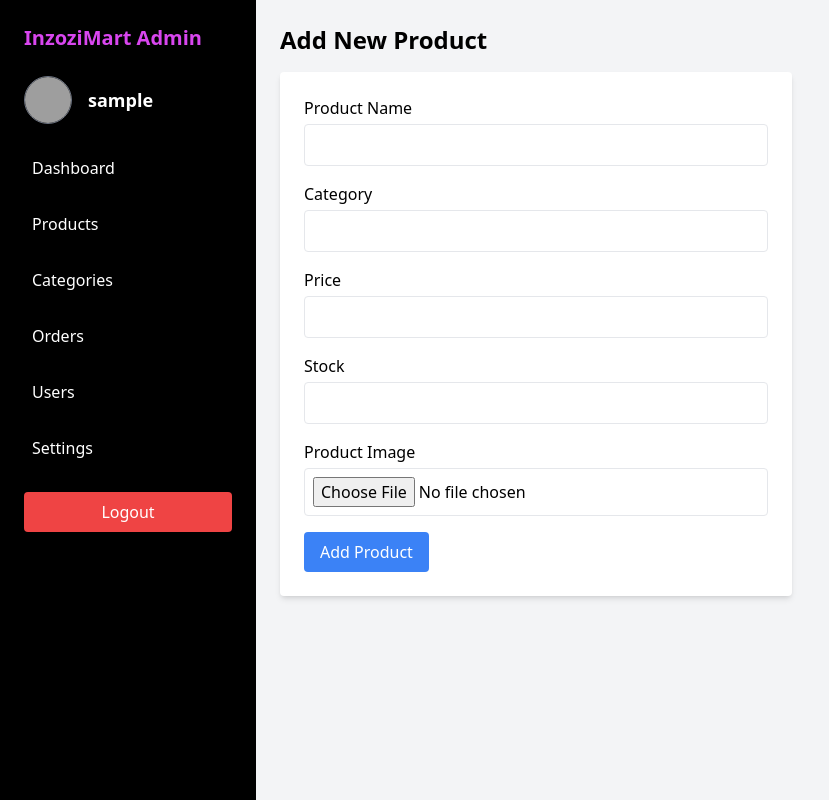
After one commit to gabbrenn/inzozimart, a PHP site: page /admin/add_product.php in a window 1280 px wide. The commit adds this page. Shown: the whole page, without its empty margins (0-829 px from the left). Run offline with PHP 8.4, Linux system fonts and the light colour scheme; the visitor is signed in with stand-in values (Sample User, id 1); some libraries are stand-ins or nearby versions; grey boxes are pictures that could not be loaded.

Commit message:
ft: add product insert and search

```diff
--- /dev/null
+++ b/admin/add_product.php
@@ -0,0 +1,86 @@
+<?php
+include 'include/nav.php'; // Include your database connection
+
+$message="";
+if ($_SERVER["REQUEST_METHOD"] == "POST") {
+    $product_name = $_POST['product_name'];
+    $category = $_POST['category'];
+    $price = $_POST['price'];
+    $stock = $_POST['stock'];
+
+    // Check if an image is uploaded
+    if (isset($_FILES['image']) && $_FILES['image']['error'] === UPLOAD_ERR_OK) {
+        $image_name = $_FILES['image']['name'];
+        $image_tmp = $_FILES['image']['tmp_name'];
+        $image_path = "uploads/" . $image_name;
+
+        // Check if the image already exists in the database
+        $stmt = $pdo->prepare("SELECT COUNT(*) FROM products WHERE image = ?");
+        $stmt->execute([$image_path]);
+        $image_exists = $stmt->fetchColumn();
+
+        if ($image_exists > 0) {
+            $message = "Error: This image has already been uploaded.";
+        } else {
+            // Create the uploads directory if it doesn't exist
+            if (!is_dir("uploads")) {
+                mkdir("uploads", 0777, true);
+            }
+
+            // Move the uploaded file to the destination
+            move_uploaded_file($image_tmp, $image_path);
+
+            // Insert into the database
+            $stmt = $pdo->prepare("INSERT INTO products (product_name, category, price, stock, image) VALUES (?, ?, ?, ?, ?)");
+            $stmt->execute([$product_name, $category, $price, $stock, $image_path]);
+
+            $message = "Product added successfully!";
+        }
+    } else {
+        $message = "Error: Image upload failed.";
+    }
+
+    echo "<script>alert('$message'); window.location.href='add_product.php';</script>";
+}
+?>
+
+
+        <!-- Main Content -->
+        <main class="flex-1 p-6">
+            <h1 class="text-2xl font-bold mb-4">Add New Product</h1>
+
+            <?php if ($message): ?>
+                <p class="mb-4 text-green-600"><?= htmlspecialchars($message) ?></p>
+            <?php endif; ?>
+
+            <form action="add_product.php" method="POST" enctype="multipart/form-data" class="bg-white p-6 rounded shadow-md max-w-lg">
+                <div class="mb-4">
+                    <label class="block font-medium mb-1">Product Name</label>
+                    <input type="text" name="product_name" class="w-full p-2 border rounded" required>
+                </div>
+
+                <div class="mb-4">
+                    <label class="block font-medium mb-1">Category</label>
+                    <input type="text" name="category" class="w-full p-2 border rounded" required>
+                </div>
+
+                <div class="mb-4">
+                    <label class="block font-medium mb-1">Price</label>
+                    <input type="number" name="price" step="0.01" class="w-full p-2 border rounded" required>
+                </div>
+
+                <div class="mb-4">
+                    <label class="block font-medium mb-1">Stock</label>
+                    <input type="number" name="stock" class="w-full p-2 border rounded" required>
+                </div>
+
+                <div class="mb-4">
+                    <label class="block font-medium mb-1">Product Image</label>
+                    <input type="file" name="image" accept="image/*" class="w-full p-2 border rounded" required>
+                </div>
+
+                <button type="submit" class="bg-blue-500 hover:bg-blue-600 text-white px-4 py-2 rounded">Add Product</button>
+            </form>
+        </main>
+
+<?php include"include/footer.php";?>
--- a/admin/include/nav.php
+++ b/admin/include/nav.php
@@ -4,6 +4,10 @@ if (!isset($_SESSION['username'])) {
     header("Location: index.php");
     exit;
 }
+
+$pdo = new PDO("mysql:host=localhost;dbname=inzozi", "root", "", [
+    PDO::ATTR_ERRMODE => PDO::ERRMODE_EXCEPTION
+]);
 ?>
 <!DOCTYPE html>
 <html lang="en">
```
Also changed, not shown: admin/products.php (+38 -23 lines).
